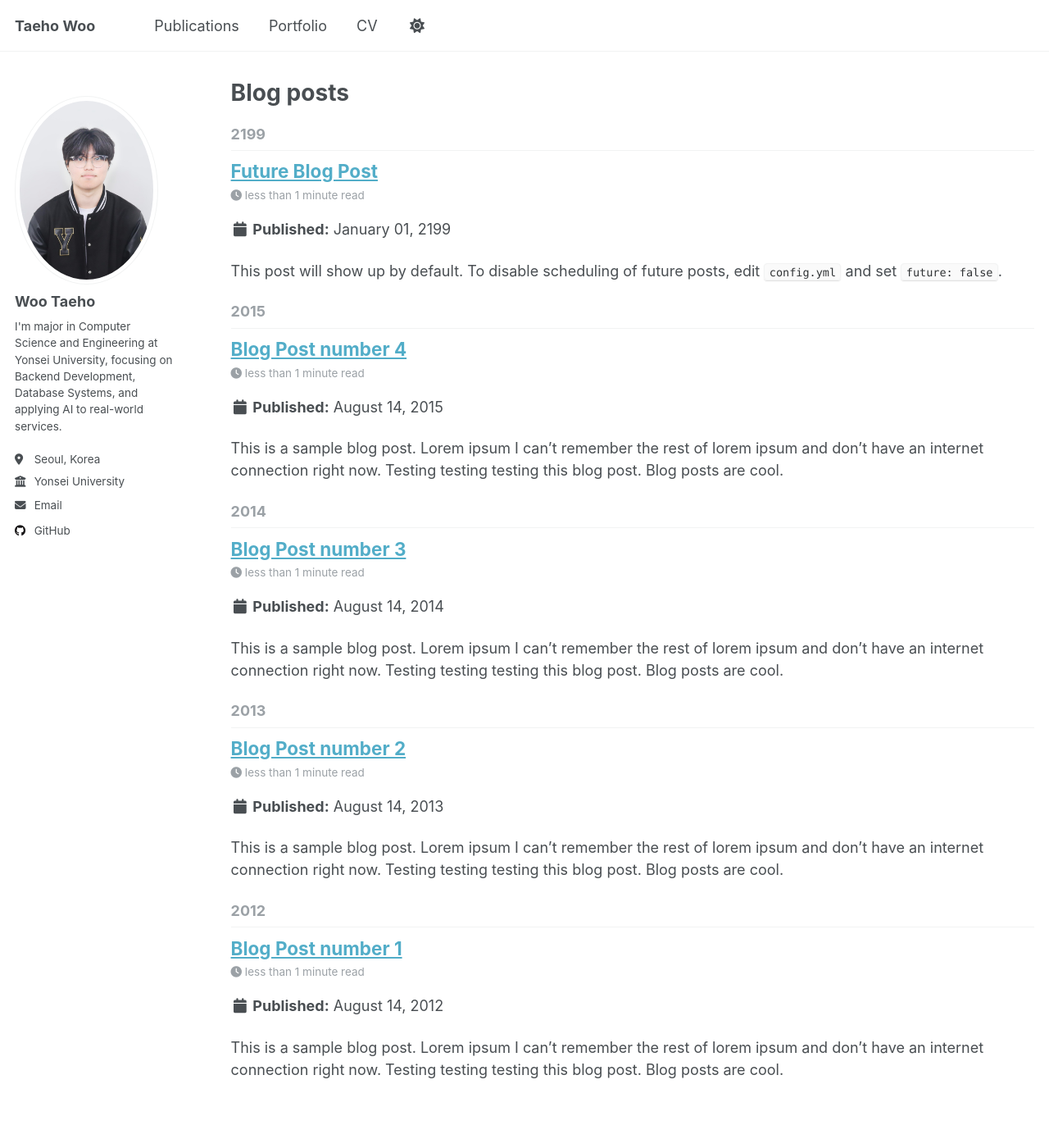
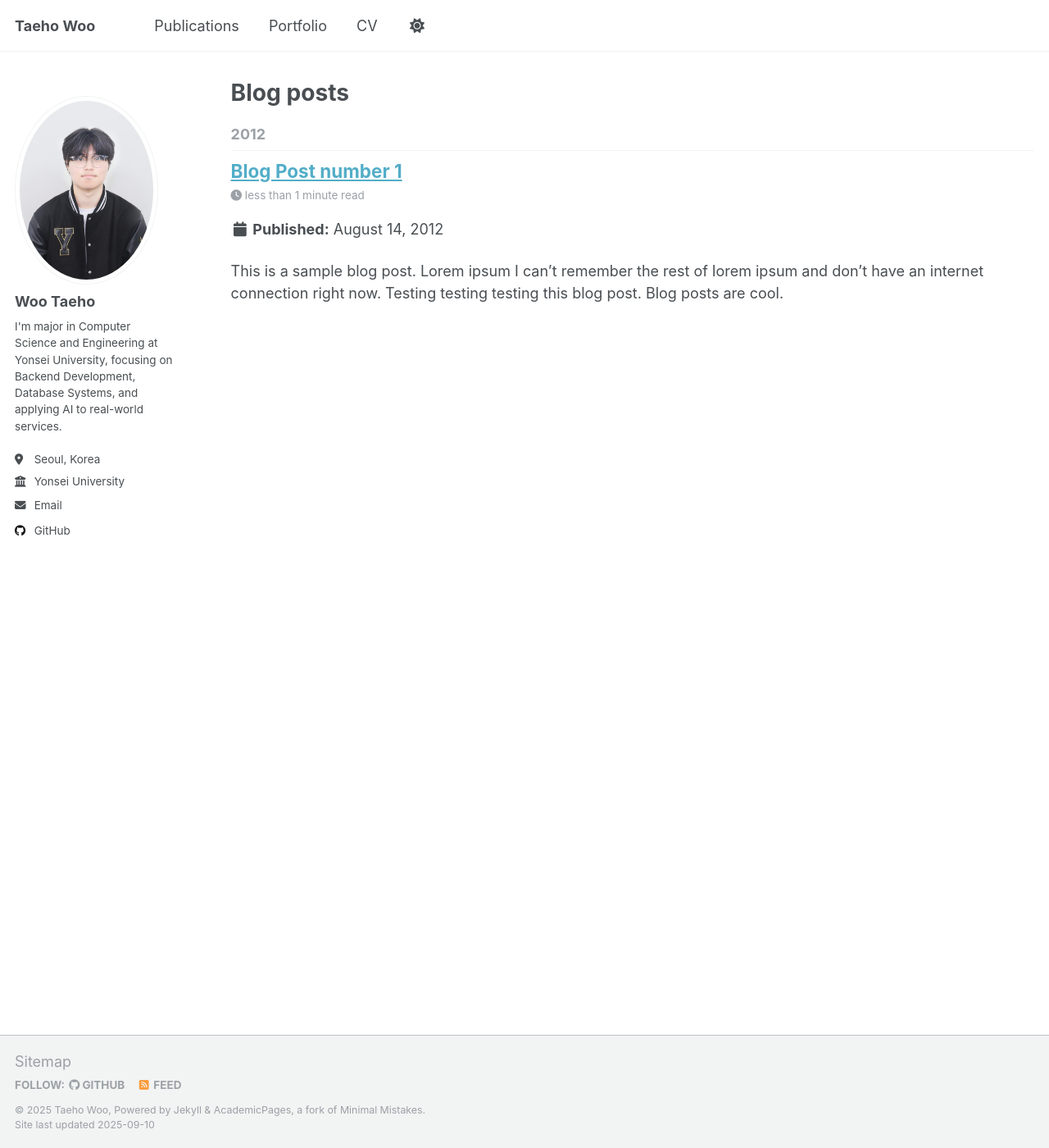
Before and after one commit to wooxogh/wooxogh.github.io, a Jekyll site: the page built from _pages/year-archive.html, in a window 1280 px wide and 1400 px high. Shown: the whole window at 82% size. Built offline with Jekyll 4.4.1, drawn with Linux system fonts in a browser that asks for light colours; a script that is not in the unit is left out.

Commit message:
더미 데이터 삭제

```diff
--- a/_posts/2013-08-14-blog-post-2.md
+++ /dev/null
@@ -1,20 +0,0 @@
----
-title: 'Blog Post number 2'
-date: 2013-08-14
-permalink: /posts/2013/08/blog-post-2/
-tags:
-  - cool posts
-  - category1
-  - category2
----
-
-This is a sample blog post. Lorem ipsum I can't remember the rest of lorem ipsum and don't have an internet connection right now. Testing testing testing this blog post. Blog posts are cool.
-
-Headings are cool
-======
-
-You can have many headings
-======
-
-Aren't headings cool?
-------
--- a/_posts/2014-08-14-blog-post-3.md
+++ /dev/null
@@ -1,20 +0,0 @@
----
-title: 'Blog Post number 3'
-date: 2014-08-14
-permalink: /posts/2014/08/blog-post-3/
-tags:
-  - cool posts
-  - category1
-  - category2
----
-
-This is a sample blog post. Lorem ipsum I can't remember the rest of lorem ipsum and don't have an internet connection right now. Testing testing testing this blog post. Blog posts are cool.
-
-Headings are cool
-======
-
-You can have many headings
-======
-
-Aren't headings cool?
-------
--- a/_posts/2199-01-01-future-post.md
+++ /dev/null
@@ -1,11 +0,0 @@
----
-title: 'Future Blog Post'
-date: 2199-01-01
-permalink: /posts/2012/08/blog-post-4/
-tags:
-  - cool posts
-  - category1
-  - category2
----
-
-This post will show up by default. To disable scheduling of future posts, edit `config.yml` and set `future: false`.
```
Also changed, not shown: _pages/cv.md (+0 -18 lines), _portfolio/portfolio-1.md (+1 -1 lines), _posts/2015-08-14-blog-post-4.md (deleted, +0 -20 lines), _publications/2025-06-08-paper-title-number-5.md (+1 -1 lines), _teaching/2014-spring-teaching-1.md (deleted, +0 -20 lines), _teaching/2015-spring-teaching-2.md (deleted, +0 -20 lines).
